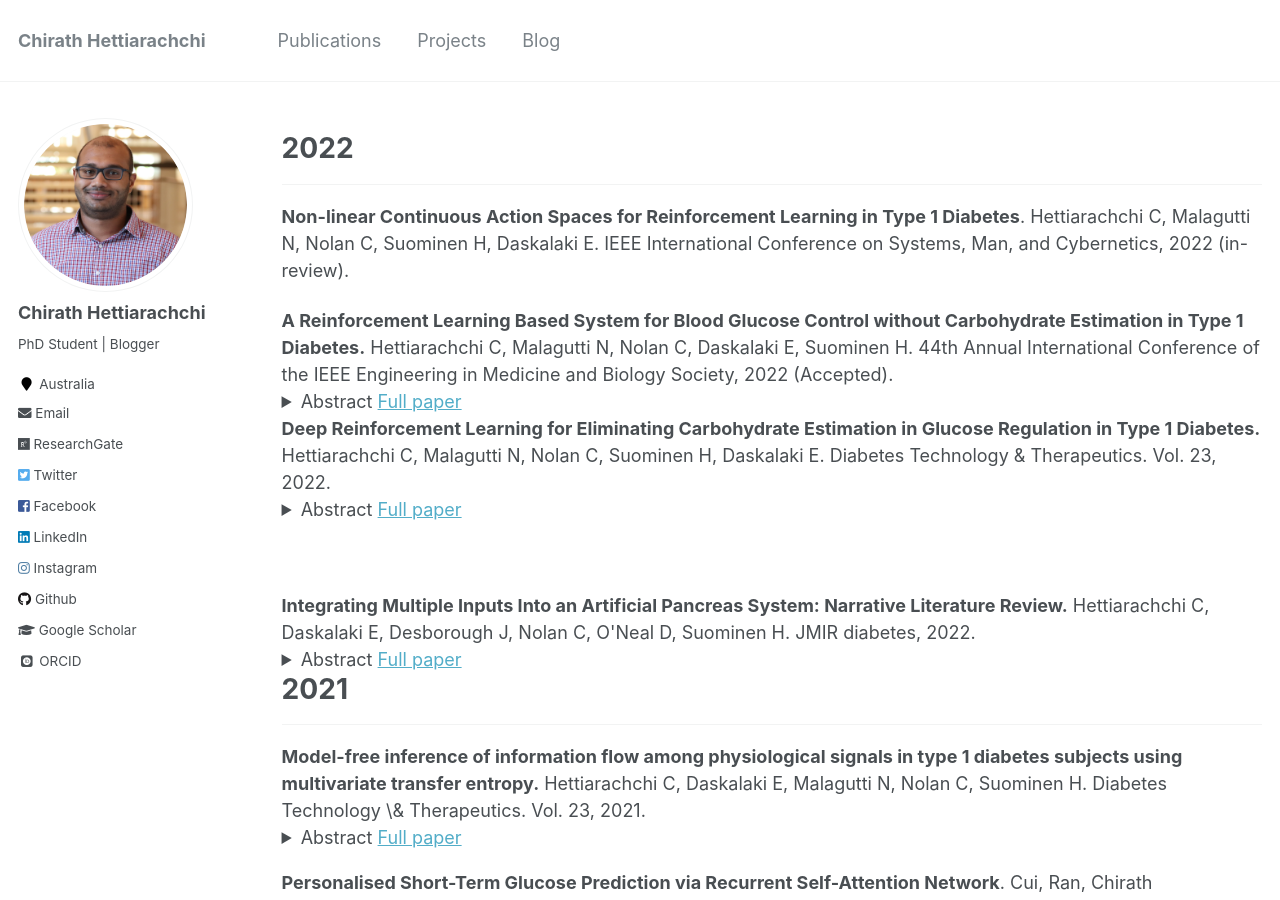
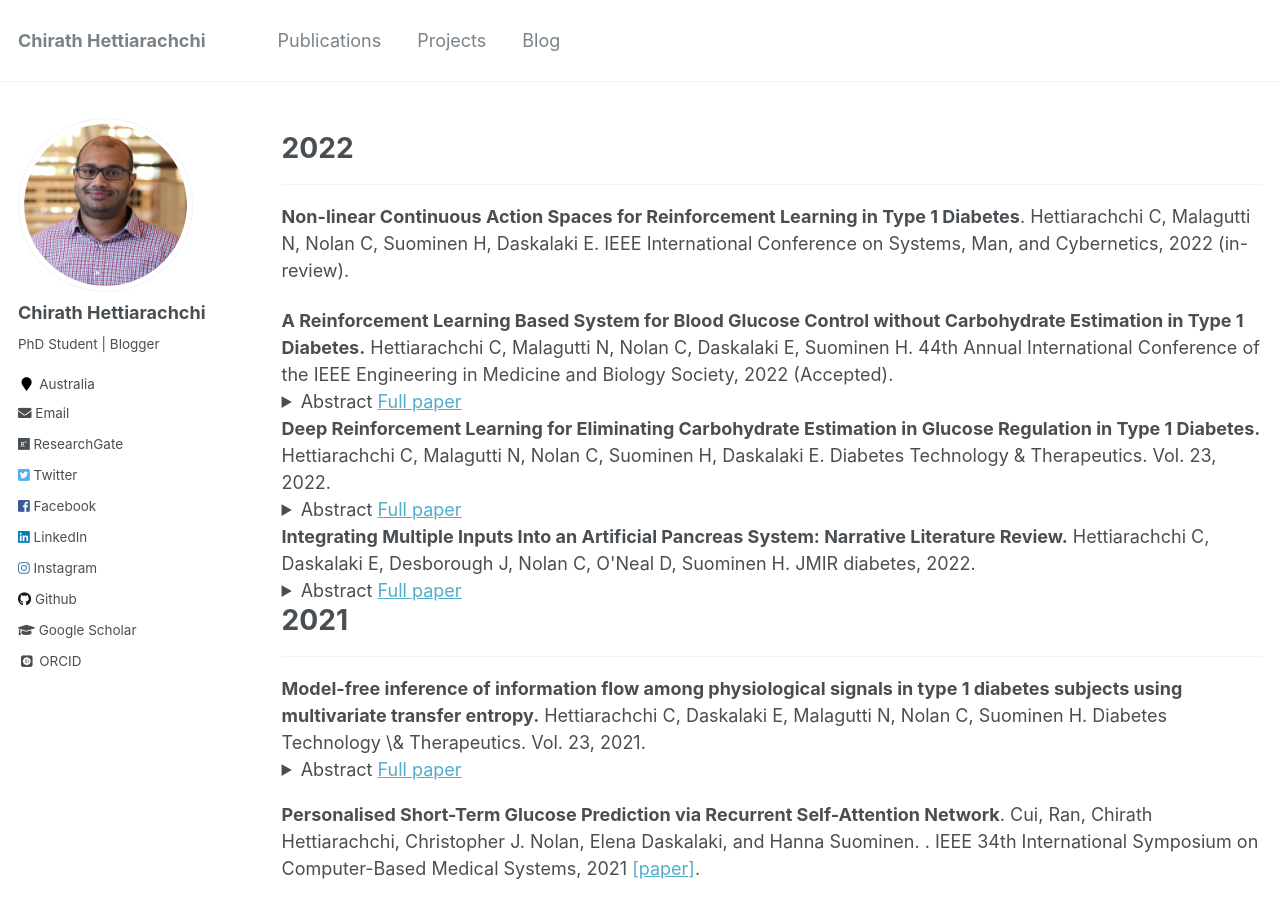
Before and after one commit to chirathyh/chirathyh.github.io, a Jekyll site: the page built from _pages/publications.md, in a window 1280 px wide and 900 px high. Built offline with Jekyll 4.4.1, drawn with Linux system fonts in a browser that asks for light colours; some web fonts are replaced.

Commit message:
Update publications.md

```diff
--- a/_pages/publications.md
+++ b/_pages/publications.md
@@ -17,9 +17,7 @@ author_profile: true
 <blockquote><p>Type 1 Diabetes (T1D) is a chronic autoimmune disease, which requires the use of exogenous insulin for glucose regulation. In current hybrid closed-loop systems, meal entry is manual which adds cognitive burden to the persons living with T1D. In this study, we proposed a control system based on Proximal Policy Optimisation (PPO) that controls both basal and bolus insulin infusion and only requires meal announcement, thus eliminating the need for carbohydrate estimation. We evaluated the system on a challenging meal scenario, using an open-source simulator based on the UVA/Padova 2008 model and achieved a mean Time in Range value of 65% for the adult subject cohort, while maintaining a moderate hypoglycemic and hyperglycemic risk profile. The approach shows promise and welcomes further research towards the translation to a real-life artificial pancreas.</p></blockquote>
 
 </details>
-</div>
 
-<div>
 <strong>Deep Reinforcement Learning for Eliminating Carbohydrate Estimation in Glucose Regulation in Type 1 Diabetes.</strong> Hettiarachchi C, Malagutti N, Nolan C, Suominen H, Daskalaki E. Diabetes Technology & Therapeutics. Vol. 23, 2022.
 <details>
   <summary>Abstract <a href="https://www.liebertpub.com/doi/full/10.1089/dia.2021.2525.abstracts">Full paper</a></summary>
@@ -27,9 +25,7 @@ author_profile: true
 <blockquote><p>Type 1 Diabetes (T1D) is a chronic autoimmune disease, which requires the use of exogenous insulin for glucose regulation. In current hybrid closed-loop systems, meal entry is manual which adds cognitive burden to the persons living with T1D. In this study, we proposed a control system based on Proximal Policy Optimisation (PPO) that controls both basal and bolus insulin infusion and only requires meal announcement, thus eliminating the need for carbohydrate estimation. We evaluated the system on a challenging meal scenario, using an open-source simulator based on the UVA/Padova 2008 model and achieved a mean Time in Range value of 65\% for the adult subject cohort, while maintaining a moderate hypoglycemic and hyperglycemic risk profile. The approach shows promise and welcomes further research towards the translation to a real-life artificial~pancreas.</p></blockquote>
 
 </details>
-</div>
-<br>
-<div>
+
 <strong>Integrating Multiple Inputs Into an Artificial Pancreas System: Narrative Literature Review.</strong> Hettiarachchi C, Daskalaki E, Desborough J, Nolan C, O'Neal D, Suominen H. JMIR diabetes, 2022.
 <details>
   <summary>Abstract <a href="https://diabetes.jmir.org/2022/1/e28861/">Full paper</a></summary>
```
